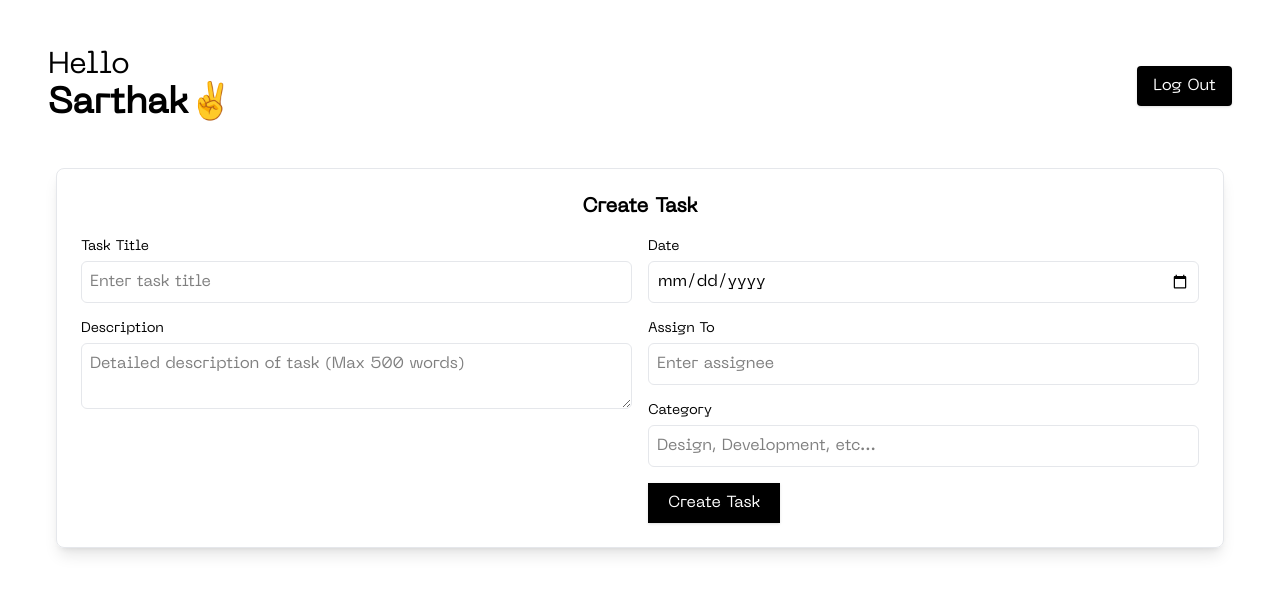
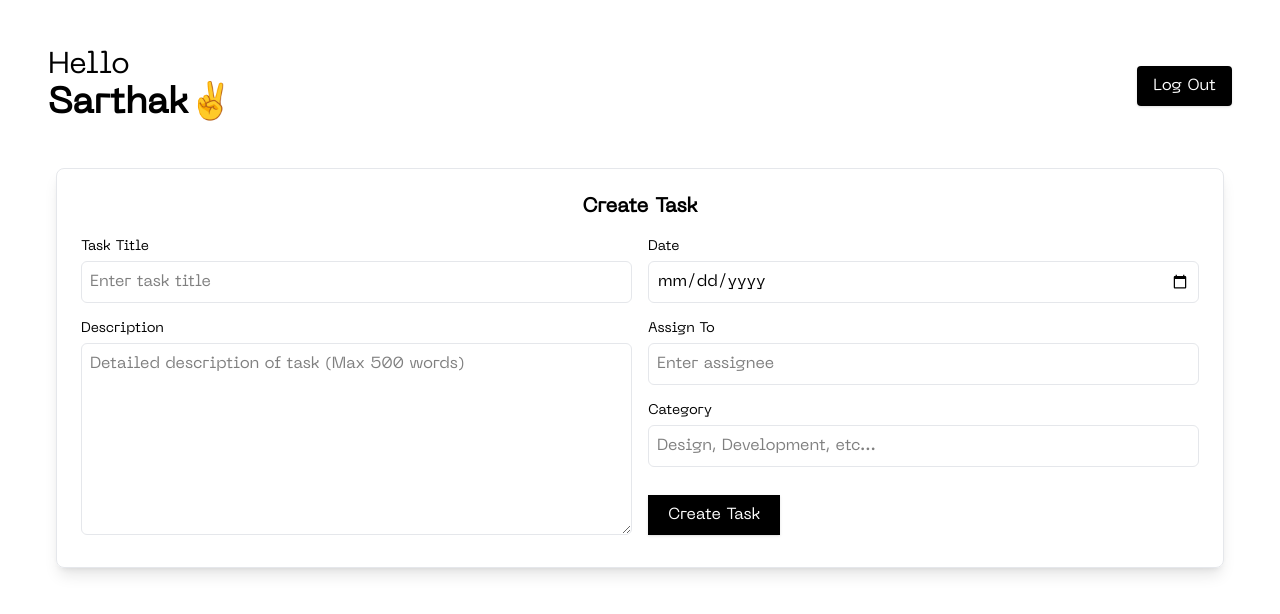
Before and after one commit to dheeraj-Joshi0208/Employee-Management-System, a React (Vite) app: page / in a window 1280 px wide. Shown: the top 614 px of the page. Built offline with nearby package versions, Linux system fonts and the light colour scheme.

Commit message:
Add some changes in admin dashboard.

```diff
--- a/src/components/Dashboard/AdminDashboard.jsx
+++ b/src/components/Dashboard/AdminDashboard.jsx
@@ -23,7 +23,7 @@ const AdminDashboard = () => {
                 <label className="block text-sm font-medium">Description</label>
                 <textarea
                   placeholder="Detailed description of task (Max 500 words)"
-                  className="mt-1 w-full rounded-md border border-gray-200 p-2"
+                  className="mt-1 h-48 w-full rounded-md border border-gray-200 p-2"
                 />
               </div>
             </div>
@@ -51,7 +51,7 @@ const AdminDashboard = () => {
                   className="mt-1 w-full rounded-md border border-gray-200 p-2"
                 />
               </div>
-              <Button text="Create Task" />
+              <Button text="Create Task" className="mt-3"/>
             </div>
           </form>
         </div>
```
